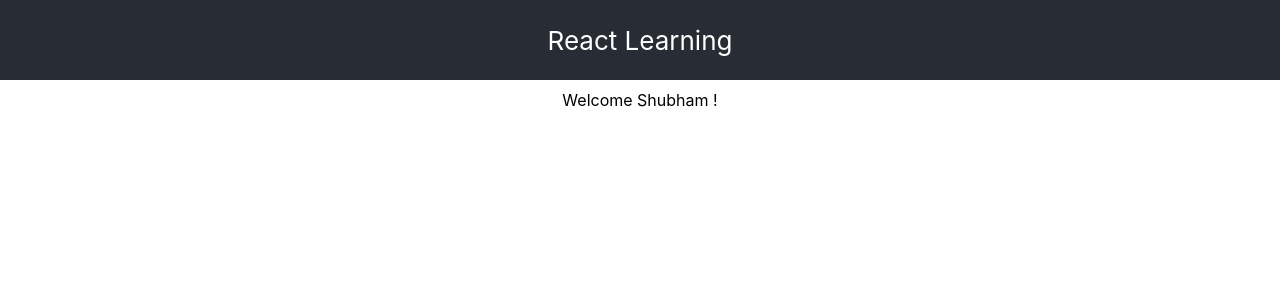
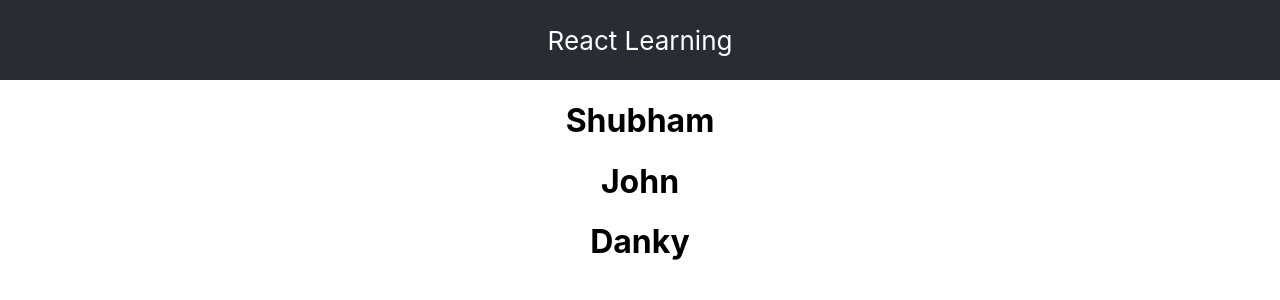
Before and after one commit to shubham-persistnt/react-revisit, a React (Create React App) app: page / in a window 1280 px wide. Shown: the top 300 px of the page. Built offline with nearby package versions, Linux system fonts and the light colour scheme.

Commit message:
List Rendering

```diff
--- a/src/App.js
+++ b/src/App.js
@@ -12,14 +12,13 @@ import ClassClick from './components/ClassClick'
 import EventBind from './components/EventBind'
 import ParentComponent from './components/ParentComponent'
 import UserGreeting from './components/UserGreeting'
+import NameList from './components/NameList'
 
 function App() {
   return (
     <div className="App">
       <header className="App-header">React Learning</header>
-      <body className="App-body">
-        <UserGreeting />
-      </body>
+      <NameList />
     </div>
   );
 }
--- /dev/null
+++ b/src/components/NameList.js
@@ -0,0 +1,10 @@
+import React from 'react'
+
+function NameList(){
+  const userNames = ['Shubham', 'John', 'Danky']
+  const userList = userNames.map((name) => <h1>{name}</h1>)
+
+  return <div>{ userList }</div>
+}
+
+export default NameList
```
